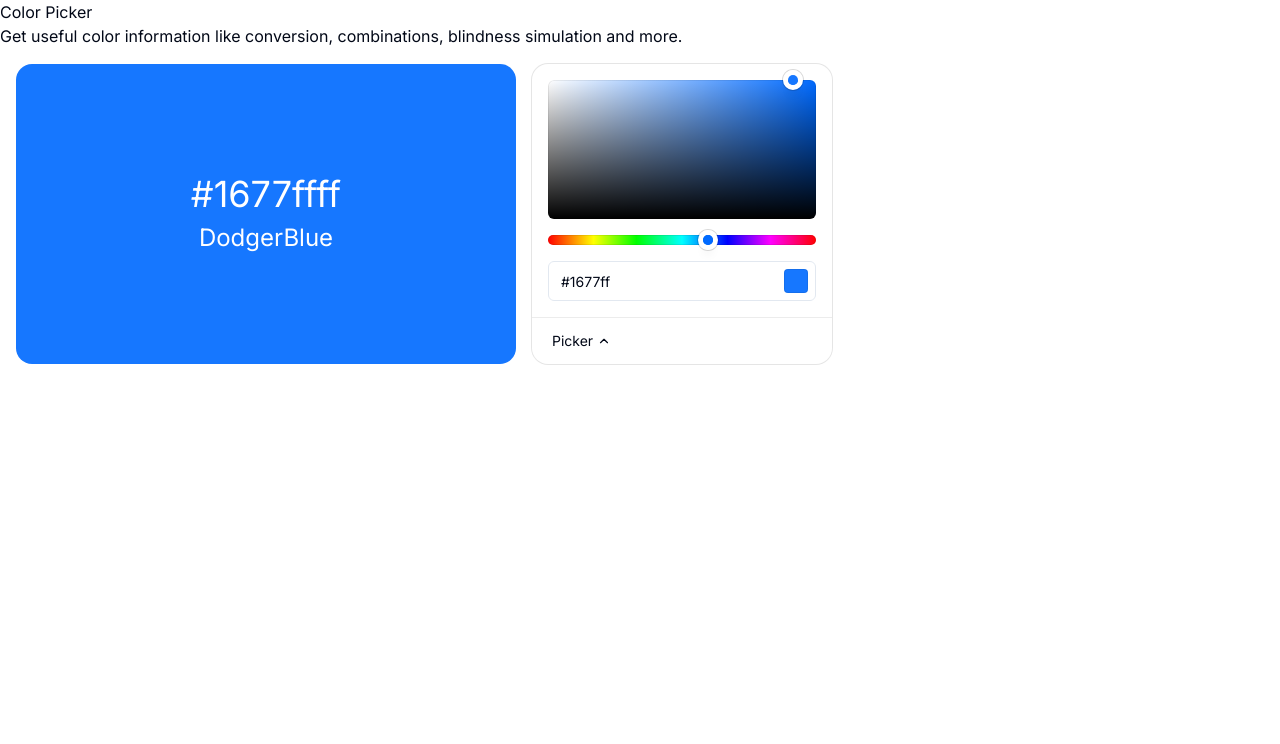
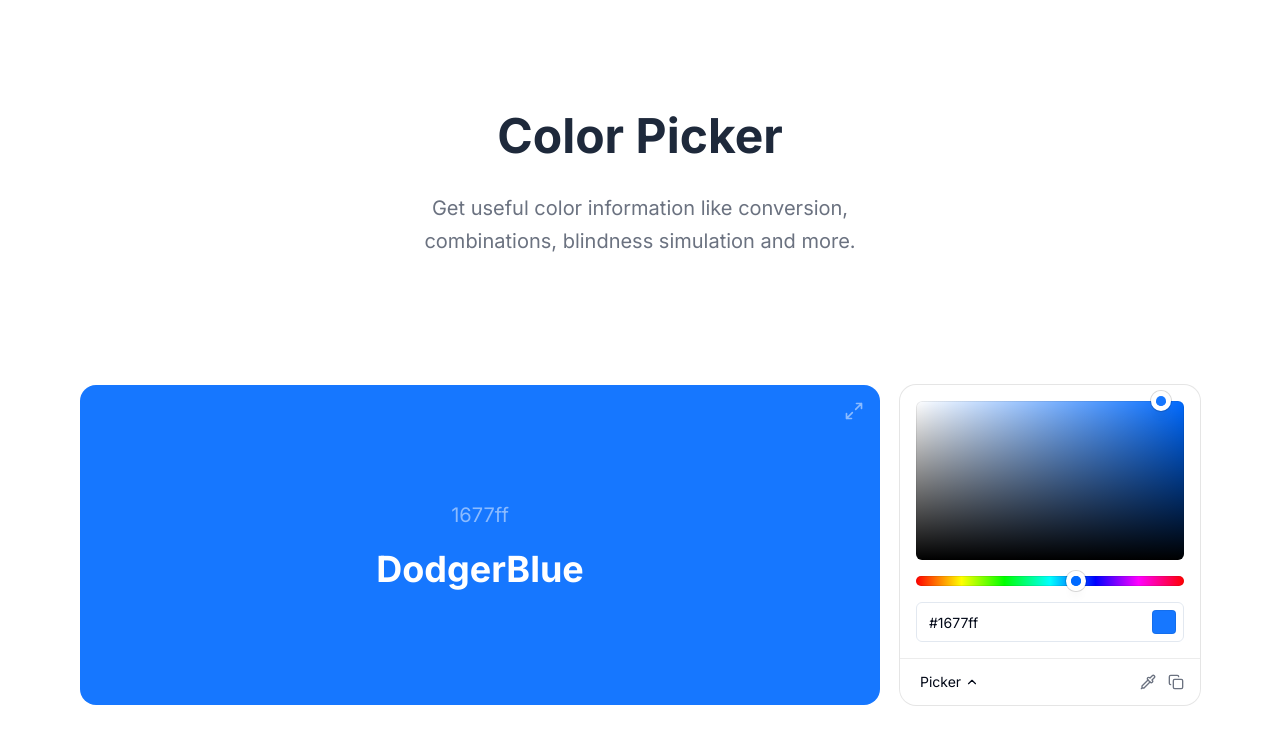
Before and after one commit to hehehai/coolos, a Next.js app: page /picker in a window 1280 px wide. Shown: the top 744 px of the page. Built offline with nearby package versions, Linux system fonts and the light colour scheme.

Commit message:
feat(color-picker): support eye dropper

```diff
--- a/app/picker/page.tsx
+++ b/app/picker/page.tsx
@@ -7,6 +7,7 @@ import { defaultColor } from "@/components/shared/color-picker";
 import { useMemo } from "react";
 import { isReadable } from "@ctrl/tinycolor";
 import names from '@/components/shared/color-picker/data/names.json'
+import { IconMaximize } from "@/components/icons/Maximize";
 
 const PickerPage = () => {
   const [color, setColor] = useColorState(defaultColor, {})
@@ -14,22 +15,52 @@ const PickerPage = () => {
   const boardTextIsReadable = useMemo(() => {
     return isReadable(color, '#fff', { level: "AA", size: "large" })
   }, [color])
-  return <div className={cn(`bg-white`)}>
-    <div>
-      <div>Color Picker</div>
-      <div>Get useful color information like conversion, combinations, blindness simulation and more.</div>
+
+  return (
+    <div className={cn(`bg-white`)}>
+      <div className="text-center py-28">
+        <div className="text-5xl font-bold text-slate-800 mb-8">
+          Color Picker
+        </div>
+        <div className="text-xl text-gray-500 leading-relaxed">
+          Get useful color information like conversion,
+          <br />
+          combinations, blindness simulation and more.
+        </div>
       </div>
 
-    <div className="p-4 flex items-center space-x-4">
+      <div className="p-4 flex items-center justify-center space-x-5">
         <div
-        className={'w-[500px] h-[300px] rounded-2xl flex items-center justify-center'}
+          className={
+            "w-[800px] h-[320px] rounded-2xl flex items-center justify-center relative"
+          }
           style={{ backgroundColor: color.toHex8String() }}
         >
           <div
-          className={cn('text-4xl text-center', boardTextIsReadable ? 'text-white' : 'text-black')}
+            className={cn(
+              "text-center",
+              boardTextIsReadable ? "text-white" : "text-black"
+            )}
           >
-          <p className="mb-2">{color.toHex8String()}</p>
-          <p className="text-2xl">{color.findClosestColor(names)}</p>
+            <p
+              className={cn(
+                "mb-5 text-xl",
+                boardTextIsReadable ? "text-white/50" : "text-black/50"
+              )}
+            >
+              {color.toHex()}
+            </p>
+            <p className="text-4xl font-bold">
+              {color.findClosestColor(names)}
+            </p>
+          </div>
+          <div className="absolute right-4 top-4">
+            <IconMaximize
+              className={cn(
+                "w-5 h-5 cursor-pointer hover:animate-zoom",
+                boardTextIsReadable ? "text-white/50 hover:text-white" : "text-black/50 hover:text-black"
+              )}
+            />
           </div>
         </div>
         <div>
@@ -37,6 +68,7 @@ const PickerPage = () => {
         </div>
       </div>
     </div>
+  );
 }
 
 export default PickerPage
--- /dev/null
+++ b/components/icons/EyeDropper.tsx
@@ -0,0 +1,24 @@
+import { SVGProps } from "react";
+
+export function IconEyeDropper(props: SVGProps<SVGSVGElement>) {
+  return (
+    <svg
+      xmlns="http://www.w3.org/2000/svg"
+      width="1em"
+      height="1em"
+      viewBox="0 0 24 24"
+      {...props}
+    >
+      <g
+        fill="none"
+        stroke="currentColor"
+        strokeLinecap="round"
+        strokeLinejoin="round"
+        strokeWidth="2"
+      >
+        <path d="m2 22l1-1h3l9-9M3 21v-3l9-9"></path>
+        <path d="m15 6l3.4-3.4a2.1 2.1 0 1 1 3 3L18 9l.4.4a2.1 2.1 0 1 1-3 3l-3.8-3.8a2.1 2.1 0 1 1 3-3l.4.4Z"></path>
+      </g>
+    </svg>
+  );
+}
--- /dev/null
+++ b/components/icons/Maximize.tsx
@@ -0,0 +1,22 @@
+import { SVGProps } from "react";
+
+export function IconMaximize(props: SVGProps<SVGSVGElement>) {
+  return (
+    <svg
+      xmlns="http://www.w3.org/2000/svg"
+      width="1em"
+      height="1em"
+      viewBox="0 0 24 24"
+      {...props}
+    >
+      <path
+        fill="none"
+        stroke="currentColor"
+        strokeLinecap="round"
+        strokeLinejoin="round"
+        strokeWidth="2"
+        d="M15 3h6v6M9 21H3v-6M21 3l-7 7M3 21l7-7"
+      ></path>
+    </svg>
+  );
+}
--- a/components/shared/color-picker/ColorPicker.tsx
+++ b/components/shared/color-picker/ColorPicker.tsx
@@ -1,27 +1,35 @@
-'use client'
+"use client";
 
 import { cn } from "@/lib/utils";
 import { forwardRef, Ref, useMemo, useState } from "react";
-import { IconChevronDown, IconChevronUp } from "@/components/icons";
+import { IconChevronDown, IconChevronUp, IconCopy } from "@/components/icons";
 import PickerPanel from "@/components/shared/color-picker/panels/Picker";
 import { Color } from "@/components/shared/color-picker/color";
-import { ColorGenInput, CommonPickerPanelProps } from "@/components/shared/color-picker/interface";
+import {
+  ColorGenInput,
+  CommonPickerPanelProps,
+} from "@/components/shared/color-picker/interface";
 import useColorState from "@/components/shared/color-picker/hooks/useColorState";
-import { defaultColor } from "@/components/shared/color-picker/util";
+import {
+  defaultColor,
+  generateColor,
+} from "@/components/shared/color-picker/util";
 import HSB from "@/components/shared/color-picker/panels/HSB";
 import HSL from "@/components/shared/color-picker/panels/HSL";
 import RGB from "@/components/shared/color-picker/panels/RGB";
 import CMYK from "@/components/shared/color-picker/panels/CMYK";
 import LAB from "@/components/shared/color-picker/panels/LAB";
 import Name from "@/components/shared/color-picker/panels/Name";
+import { IconEyeDropper } from "@/components/icons/EyeDropper";
+import { useEyeDropper } from "@/hooks/useEyeDropper";
 
 export enum PickerMethod {
-  Picker = 'Picker',
-  HSB = 'HSB',
-  HSL = 'HSL',
-  RGB = 'RGB',
-  CMYK = 'CMYK',
-  LAB = 'LAB',
+  Picker = "Picker",
+  HSB = "HSB",
+  HSL = "HSL",
+  RGB = "RGB",
+  CMYK = "CMYK",
+  LAB = "LAB",
   Name = "Name",
 }
 
@@ -32,10 +40,13 @@ const pickerMethodList = [
   PickerMethod.RGB,
   PickerMethod.CMYK,
   PickerMethod.LAB,
-  PickerMethod.Name
-]
+  PickerMethod.Name,
+];
 
-const pickerMethodPanel: Record<PickerMethod, React.ComponentType<CommonPickerPanelProps>> = {
+const pickerMethodPanel: Record<
+  PickerMethod,
+  React.ComponentType<CommonPickerPanelProps>
+> = {
   [PickerMethod.Picker]: PickerPanel,
   [PickerMethod.HSB]: HSB,
   [PickerMethod.HSL]: HSL,
@@ -43,83 +54,121 @@ const pickerMethodPanel: Record<PickerMethod, React.ComponentType<CommonPickerPa
   [PickerMethod.CMYK]: CMYK,
   [PickerMethod.LAB]: LAB,
   [PickerMethod.Name]: Name,
+};
+
+interface ColorPickerProps
+  extends Omit<
+    React.ComponentPropsWithoutRef<"div">,
+    "onChange" | "defaultValue"
+  > {
+  value?: ColorGenInput;
+  defaultValue?: ColorGenInput;
+  onChange?: (color: Color) => void;
 }
 
-interface ColorPickerProps extends Omit<React.ComponentPropsWithoutRef<'div'>, 'onChange' | 'defaultValue'> {
-  value?: ColorGenInput;
-  defaultValue?: ColorGenInput;
-  onChange?: (color: Color) => void
-}
-
-const BaseColorPicker = ({
-  value,
-  defaultValue,
-  onChange
-}: ColorPickerProps, ref: Ref<HTMLDivElement>) => {
+const BaseColorPicker = (
+  { value, defaultValue, onChange }: ColorPickerProps,
+  ref: Ref<HTMLDivElement>
+) => {
   const [color, setColor] = useColorState(defaultColor, {
     value,
     defaultValue,
   });
-  const [visibleMethodMenu, setVisibleMethodMenu] = useState<boolean>(false)
-  const [pickerMethod, setPickerMethod] = useState<PickerMethod>(PickerMethod.Picker)
+  const [visibleMethodMenu, setVisibleMethodMenu] = useState<boolean>(false);
+  const [pickerMethod, setPickerMethod] = useState<PickerMethod>(
+    PickerMethod.Picker
+  );
+  const { isSupport, onOpenDropper } = useEyeDropper();
 
   const PickerPanelComponent = useMemo(() => {
-    return pickerMethodPanel[pickerMethod]
-  }, [pickerMethod])
+    return pickerMethodPanel[pickerMethod];
+  }, [pickerMethod]);
 
   const handleToggleMethodPickerMenu = () => {
-    setVisibleMethodMenu(val => !val)
-  }
+    setVisibleMethodMenu((val) => !val);
+  };
 
   const handleSelectPickerMethod = (val: PickerMethod) => {
-    setPickerMethod(val)
-    setVisibleMethodMenu(false)
-  }
+    setPickerMethod(val);
+    setVisibleMethodMenu(false);
+  };
 
   const handleColorChange = (val: Color) => {
-    setColor(val)
-    onChange?.(val)
+    setColor(val);
+    onChange?.(val);
+  };
+
+  const handleOpenDropper = async () => {
+    const color = await onOpenDropper();
+    if (color) {
+      handleColorChange(generateColor(color));
     }
+  };
 
-  return <div
+  return (
+    <div
       ref={ref}
-    className={cn('relative w-[300px] h-[300px] overflow-hidden bg-white rounded-2xl shadow-[0_0_0_1px_rgba(0,0,0,0.1)]')}
+      className={cn(
+        "relative w-[300px] h-[320px] overflow-hidden bg-white rounded-2xl shadow-[0_0_0_1px_rgba(0,0,0,0.1)]"
+      )}
     >
-    <div className={cn('relative w-full h-[calc(100%-46px)]')}>
-      {visibleMethodMenu &&
+      <div className={cn("relative w-full h-[calc(100%-46px)]")}>
+        {visibleMethodMenu && (
           <div
-          className={cn('absolute z-[10] p-[10px] bg-white w-full h-full space-y-1 overflow-auto no-scrollbar')}>
-          {pickerMethodList.map(item => <div
+            className={cn(
+              "absolute z-[10] p-[10px] bg-white w-full h-full space-y-1 overflow-auto no-scrollbar"
+            )}
+          >
+            {pickerMethodList.map((item) => (
+              <div
                 key={item}
-            className={cn('py-[8px] px-[10px] text-sm text-slate-900 rounded-md cursor-pointer hover:bg-gray-100', {
-              'bg-gray-100': pickerMethod === item,
-            })}
+                className={cn(
+                  "py-[8px] px-[10px] text-sm text-slate-900 rounded-md cursor-pointer hover:bg-gray-100",
+                  {
+                    "bg-gray-100": pickerMethod === item,
+                  }
+                )}
                 onClick={() => handleSelectPickerMethod(item)}
               >
                 {item}
-          </div>)}
               </div>
-      }
-      <div className={'w-full h-full p-4 space-y-4'}>
+            ))}
+          </div>
+        )}
+        <div className={"w-full h-full p-4 space-y-4"}>
           <PickerPanelComponent value={color} onChange={handleColorChange} />
         </div>
       </div>
       <div
-      className={cn('h-[46px] px-4 flex items-center justify-between relative z-[11] shadow-[0_-1px_rgba(0,0,0,0.075)]')}
+        className={cn(
+          "h-[46px] px-4 flex items-center justify-between relative z-[11] shadow-[0_-1px_rgba(0,0,0,0.075)]"
+        )}
       >
         <div
-        className={cn('flex items-center space-x-1 cursor-pointer text-sm px-1')}
+          className={cn(
+            "flex items-center space-x-1 cursor-pointer text-sm px-1"
+          )}
           onClick={handleToggleMethodPickerMenu}
         >
           <span>{pickerMethod}</span>
           {visibleMethodMenu ? <IconChevronDown /> : <IconChevronUp />}
         </div>
+        <div className="flex items-center space-x-3">
+          {isSupport && (
+            <IconEyeDropper
+              className="text-gray-500 hover:text-slate-900 cursor-pointer"
+              onClick={handleOpenDropper}
+            />
+          )}
+          <IconCopy className="text-gray-500 hover:text-slate-900 cursor-pointer" />
         </div>
       </div>
-}
+    </div>
+  );
+};
 
-const ColorPicker = forwardRef(BaseColorPicker)
+const ColorPicker = forwardRef(BaseColorPicker);
 
-ColorPicker.displayName = 'ColorPicker'
+ColorPicker.displayName = "ColorPicker";
 
-export default ColorPicker
+export default ColorPicker;
--- /dev/null
+++ b/hooks/useEyeDropper.ts
@@ -0,0 +1,44 @@
+"use client";
+
+import { useEffect, useRef, useState } from "react";
+
+export const useEyeDropper = () => {
+  const isSupport = useRef(false)
+
+  const [color, setColor] = useState('');
+
+  const eyeDropperAbortRef = useRef<AbortController>()
+  const eyeDropperRef = useRef<EyeDropper>()
+
+  useEffect(() => {
+    isSupport.current = window.isSecureContext && "EyeDropper" in window;
+    if (isSupport.current) {
+      eyeDropperAbortRef.current = new AbortController();
+      eyeDropperRef.current = new window.EyeDropper!();
+    }
+  }, [])
+
+  const onOpenDropper = async () => {
+    if (!isSupport.current) return;
+    try {
+      const { signal } = eyeDropperAbortRef.current!;
+      const { sRGBHex } = await eyeDropperRef.current!.open({ signal });
+      setColor(sRGBHex);
+      return sRGBHex
+    } catch (error) {
+      console.log(error);
+    }
+  }
+
+  const onAbortDropper = () => {
+    if (!isSupport.current) return;
+    eyeDropperAbortRef.current!.abort();
+  }
+
+  return {
+    color,
+    onOpenDropper,
+    onAbortDropper,
+    isSupport
+  }
+}
--- a/tailwind.config.js
+++ b/tailwind.config.js
@@ -65,12 +65,18 @@ module.exports = {
           from: { height: "var(--radix-accordion-content-height)" },
           to: { height: 0 },
         },
+        "zoom": {
+          "0%": { transform: "scale(1)" },
+          "100%": { transform: "scale(1.1)" },
+          "100%": { transform: "scale(1)" },
+        },
       },
       gridTemplateColumns: {
         '14': 'repeat(14, minmax(0, 1fr))',
         '16': 'repeat(16, minmax(0, 1fr))',
       },
       animation: {
+        "zoom": "zoom 0.2s ease-out",
         "accordion-down": "accordion-down 0.2s ease-out",
         "accordion-up": "accordion-up 0.2s ease-out",
       },
--- a/tsconfig.json
+++ b/tsconfig.json
@@ -30,6 +30,7 @@
     }
   },
   "include": [
+    "globals.d.ts",
     "next-env.d.ts",
     "**/*.ts",
     "**/*.tsx",
```
Also changed, not shown: globals.d.ts (added, +19 -0 lines). Lines whose indentation alone changed are shown as unchanged.
